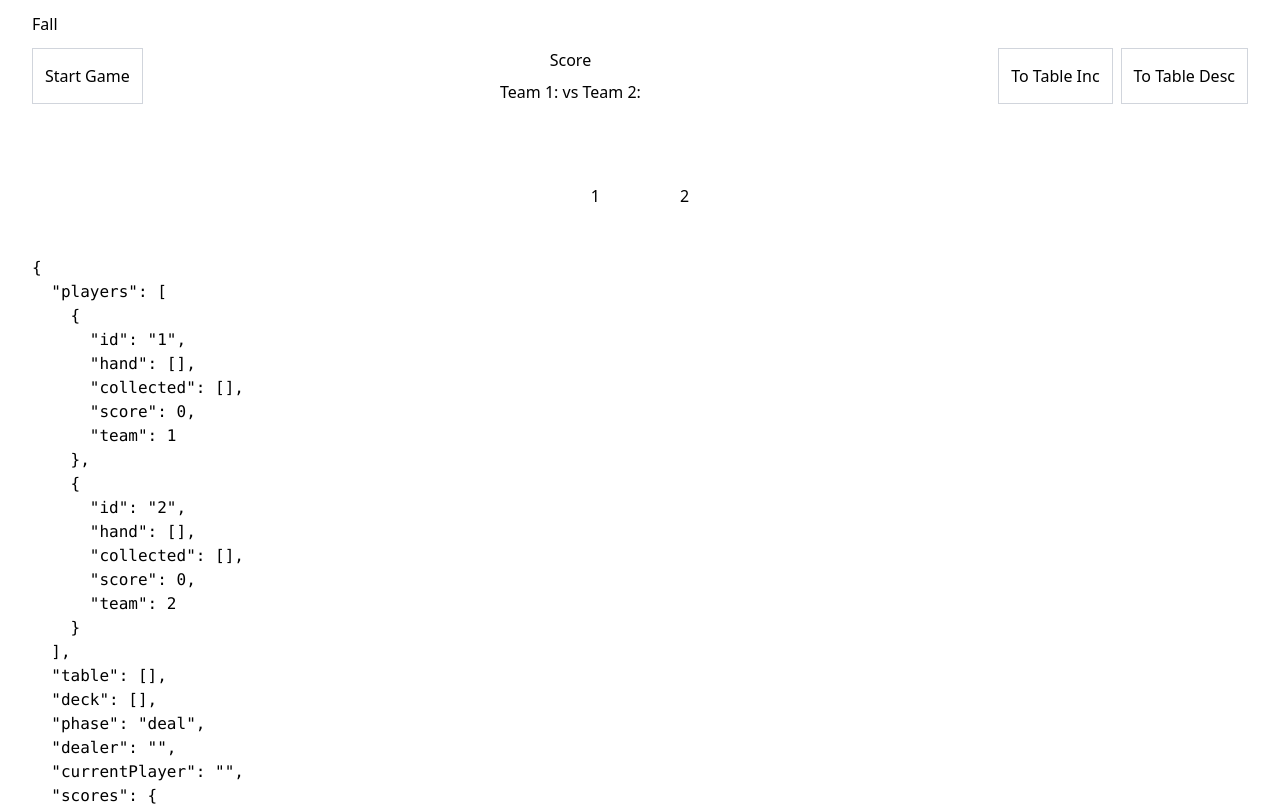
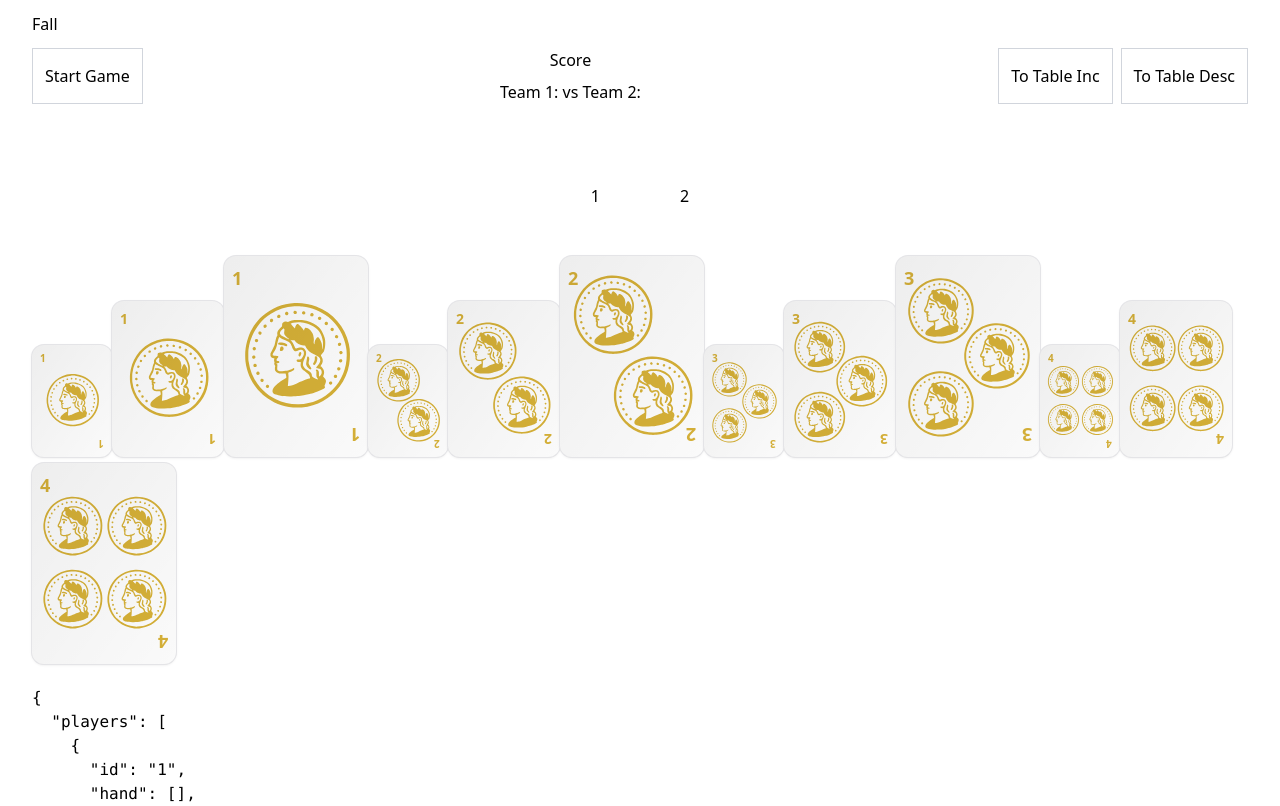
Before and after one commit to Donkijote/fall, a React (Vite) app: page / in a window 1280 px wide. Shown: the top 806 px of the page. Built offline with nearby package versions, Linux system fonts and the light colour scheme; the HTML template or start-up script is replaced by a standard one.

Commit message:
chore: display demo cards

```diff
--- a/src/App.tsx
+++ b/src/App.tsx
@@ -2,6 +2,7 @@ import { clsx } from "clsx";
 import { useEffect } from "react";
 
 import { useGameStore } from "@/application/store/gameStore";
+import { Card } from "@/components/card/Card";
 
 import "./App.css";
 
@@ -94,6 +95,20 @@ function App() {
         ))}
       </div>
       <div className={"pt-4"}>
+        <Card rank={1} suit="golds" size={"sm"} />
+        <Card rank={1} suit="golds" />
+        <Card rank={1} suit="golds" size={"lg"} />
+        <Card rank={2} suit="golds" size={"sm"} />
+        <Card rank={2} suit="golds" />
+        <Card rank={2} suit="golds" size={"lg"} />
+        <Card rank={3} suit="golds" size={"sm"} />
+        <Card rank={3} suit="golds" />
+        <Card rank={3} suit="golds" size={"lg"} />
+        <Card rank={4} suit="golds" size={"sm"} />
+        <Card rank={4} suit="golds" />
+        <Card rank={4} suit="golds" size={"lg"} />
+      </div>
+      <div className={"pt-4"}>
         <pre>{JSON.stringify(state, null, 2)}</pre>
       </div>
     </div>
```
